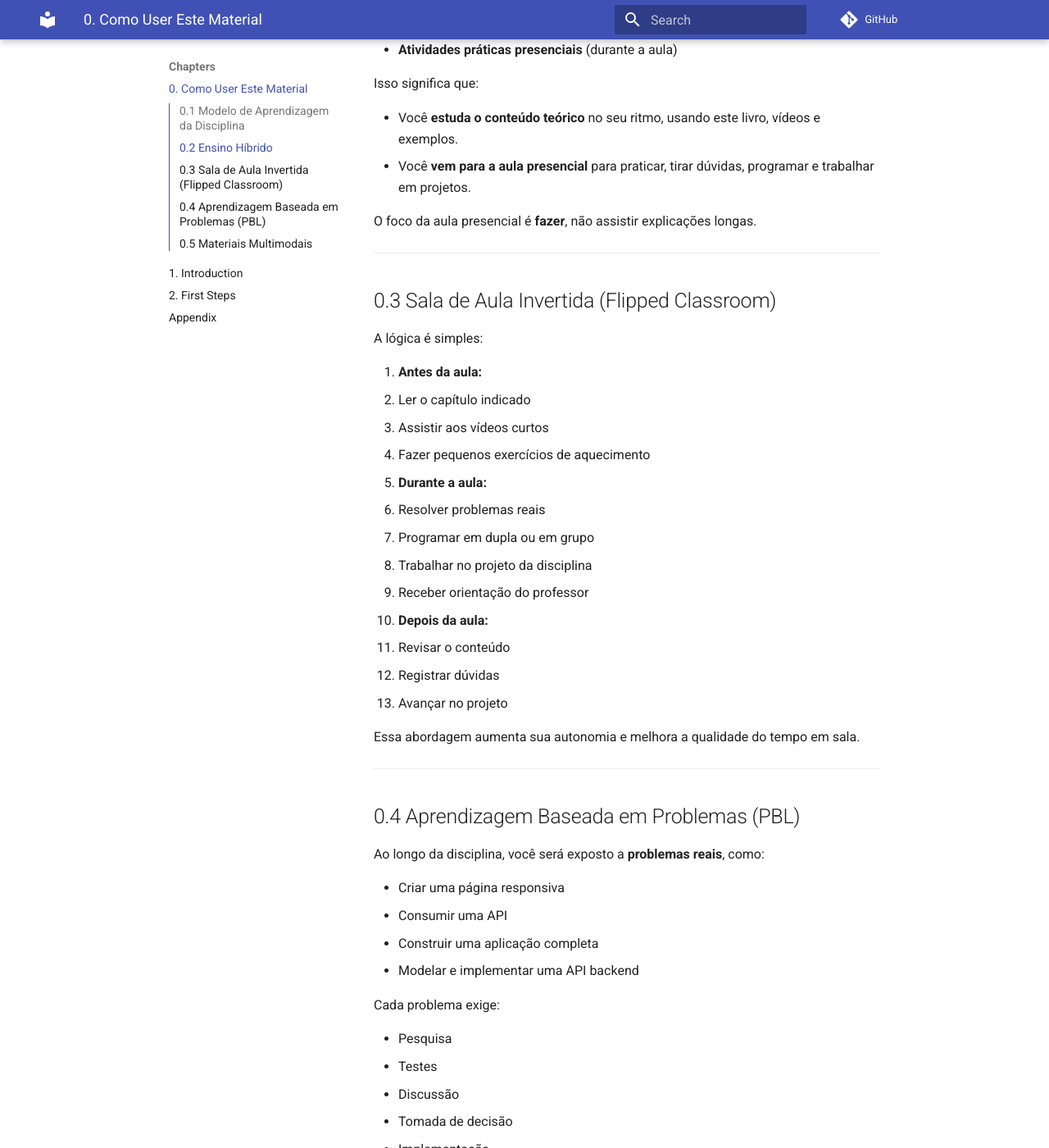
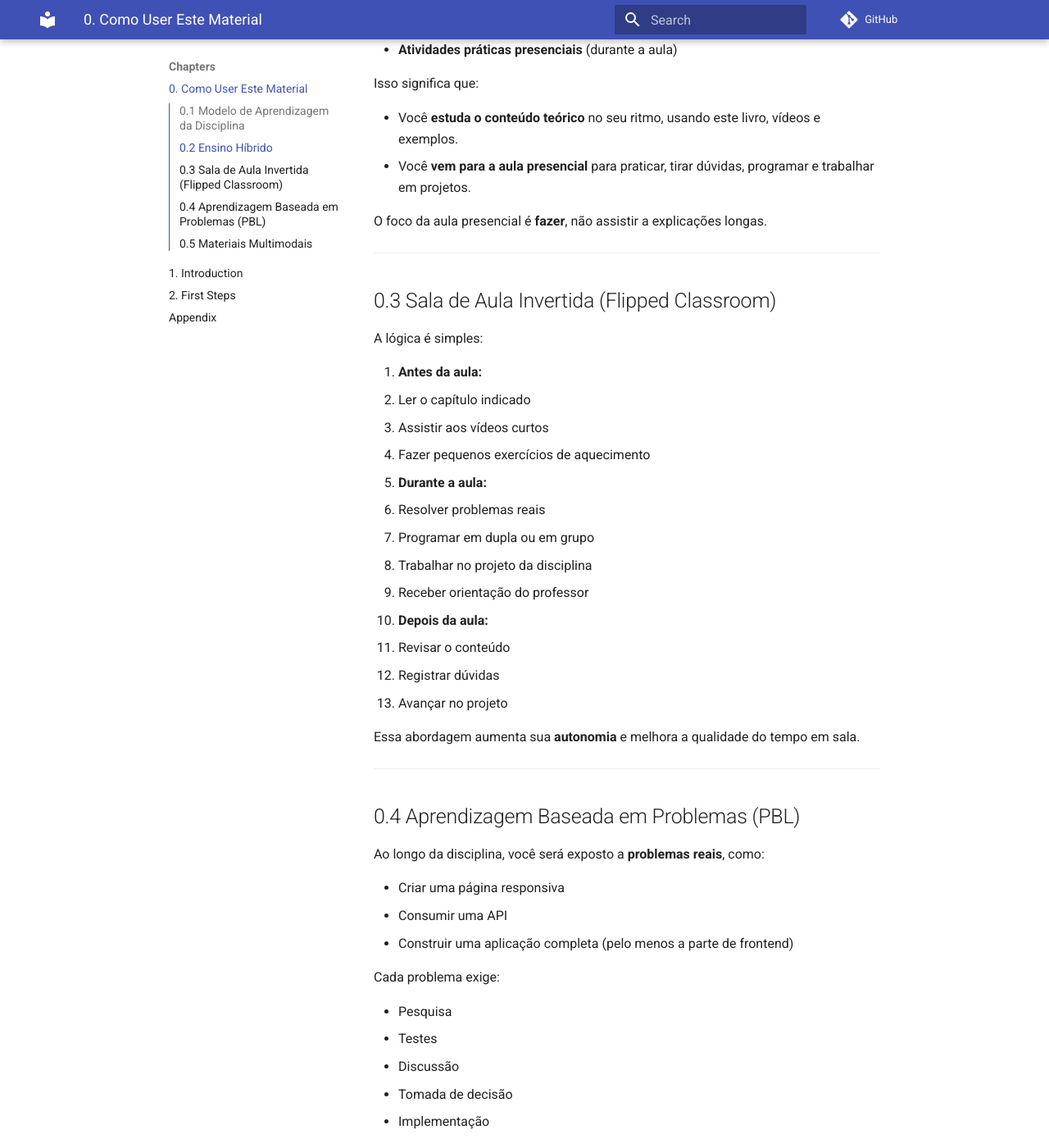
Before and after one commit to leofernandesmo/pweb1-book, an MkDocs documentation site: the page built from docs/chapters/00-how-to-use.md, in a window 1280 px wide and 1400 px high, scrolled down 793 px. Shown: the whole window at 82% size. Built offline with MkDocs 1.6.1 and Material for MkDocs 9.7.7, drawn with Linux system fonts in a browser that asks for light colours; comment, search, counter and statistics services are not loaded.

Commit message:
Fix formatting and numbering in how-to-use.md
Correct formatting and numbering in the document.

```diff
--- a/docs/chapters/00-how-to-use.md
+++ b/docs/chapters/00-how-to-use.md
@@ -29,7 +29,7 @@
 - Você **estuda o conteúdo teórico** no seu ritmo, usando este livro, vídeos e exemplos.
 - Você **vem para a aula presencial** para praticar, tirar dúvidas, programar e trabalhar em projetos.
 
-O foco da aula presencial é **fazer**, não assistir explicações longas.
+O foco da aula presencial é **fazer**, não assistir a explicações longas.
 
 ---
 
@@ -63,8 +63,7 @@
 
 - Criar uma página responsiva
 - Consumir uma API
-- Construir uma aplicação completa
-- Modelar e implementar uma API backend
+- Construir uma aplicação completa (pelo menos a parte de frontend)
 
 Cada problema exige:
 
```
Also changed, not shown: other parts of docs/chapters/00-how-to-use.md (+3 -3 lines).
